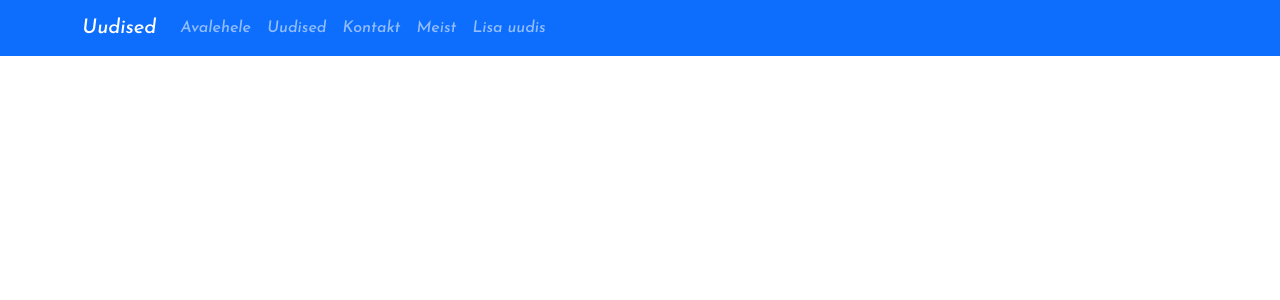
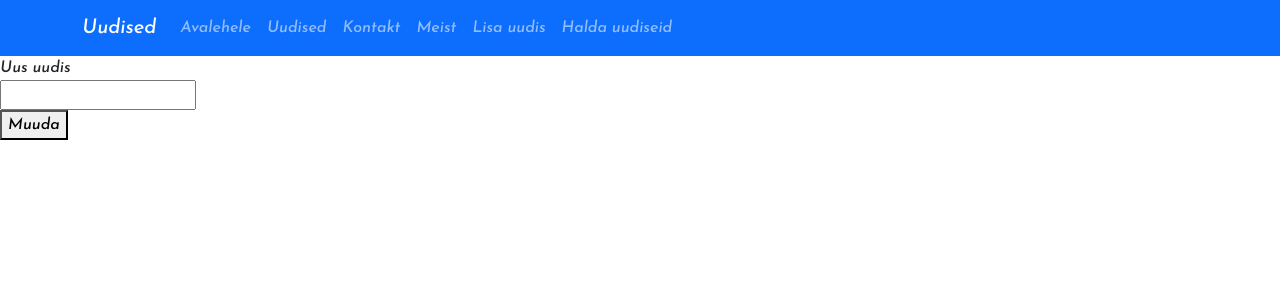
Before and after one commit to johansonK/Reacti-koolitus, a React (Create React App) app in the folder uudised/: page /muuda/1 in a window 1280 px wide. Shown: the top 300 px of the page. Built offline with nearby package versions, Linux system fonts and the light colour scheme.

Commit message:
localStorage, charAt

```diff
--- a/uudised/src/App.js
+++ b/uudised/src/App.js
@@ -9,6 +9,9 @@ import Uudised from './pages/Uudised';
 import Kontakt from './pages/Kontakt';
 import Meist from './pages/Meist';
 import LisaUudis from './pages/LisaUudis';
+import HaldaUudiseid from './pages/HaldaUudiseid';
+import YksUudis from './pages/YksUudis';
+import MuudaUudis from './pages/MuudaUudis';
 
 function App() {
   return (
@@ -23,6 +26,7 @@ function App() {
             <Nav.Link as={Link} to="/kontakt">Kontakt</Nav.Link>
             <Nav.Link as={Link} to="/meist">Meist</Nav.Link>
             <Nav.Link as={Link} to="/lisa-uudis">Lisa uudis</Nav.Link>
+            <Nav.Link as={Link} to="/halda">Halda uudiseid</Nav.Link>
           </Nav>
         </Container>
       </Navbar>
@@ -35,6 +39,9 @@ function App() {
         <Route path="kontakt" element={ <Kontakt/> }/>
         <Route path="meist" element={ <Meist/> }/>
         <Route path="lisa-uudis" element={ <LisaUudis/> } />
+        <Route path="halda" element={<HaldaUudiseid/>}  />
+        <Route path="uudis/:index" element={<YksUudis/>}  />
+        <Route path="muuda/:index" element={<MuudaUudis/>}  />
       </Routes>
 
     </div>
--- /dev/null
+++ b/uudised/src/pages/HaldaUudiseid.js
@@ -0,0 +1,28 @@
+import React, {useState} from 'react'
+import {Link} from "react-router-dom"
+
+function HaldaUudiseid() {
+
+
+const [uudised, uuendaUudised] = useState (JSON.parse(localStorage.getItem("uudised")) || [])
+
+const kustuta = (index) => {
+    uudised.splice(index,1);
+    uuendaUudised(uudised.slice());
+    localStorage.setItem("uudised", JSON.stringify(uudised));
+}
+
+  return (
+    <div>
+        {uudised.map((yksUudis, index) =>
+        <div key={index}>
+          <Link to={"/muuda/" + index}>
+          <div>{yksUudis}</div>
+          </Link>
+        <button onClick={() => kustuta(index)}>Kustuta</button>
+        </div>)}
+    </div>
+  )
+}
+
+export default HaldaUudiseid
--- a/uudised/src/pages/LisaUudis.js
+++ b/uudised/src/pages/LisaUudis.js
@@ -1,7 +1,8 @@
-import {useRef} from "react";
+import {useRef, useState} from "react";
 
 function LisaUudis() {
 
+    const [message, setMessage] = useState("");
     const uudiseRef = useRef();
 
     const lisaUusUudis = () => {
@@ -17,10 +18,23 @@ function LisaUudis() {
 
     }
 
+    const kontrolli = () => {
+        setMessage("");
+        if (uudiseRef.current.value.charAt(0) === uudiseRef.current.value.charAt(0).toLowerCase())
+        {setMessage("Sisestasid uudise v2ikse t2hega, palun paranda!")
+        }
+
+        if (uudiseRef.current.value.includes("  ")) {
+            setMessage("Sisestasid kaks tyhikust, palun paranda!")
+        }
+    }
+
+
     return (
         <div>
+            <div>{message}</div>
             <label >Uudise nimi</label>
-            <input ref={uudiseRef} type="text" />
+            <input onChange={kontrolli} ref={uudiseRef} type="text" />
             <button onClick={lisaUusUudis}>Lisa uudis</button>
         </div>
       );
--- /dev/null
+++ b/uudised/src/pages/MuudaUudis.js
@@ -0,0 +1,25 @@
+import React, {useRef} from 'react'
+import {useParams} from "react-router-dom"
+
+function MuudaUudis() {
+
+const {index} = useParams();
+const uudisRef = useRef();
+const uudisedLS = JSON.parse(localStorage.getItem("uudised")) || [];
+const leitudUudis = uudisedLS[index];
+
+const muuda = () => {
+    uudisedLS[index] = uudisRef.current.value;
+    localStorage.setItem("uudised", JSON.stringify(uudisedLS));
+}
+
+  return (
+    <div>
+        <label>Uus uudis</label> <br />
+        <input ref={uudisRef} defaultValue={leitudUudis} type="text" /> <br />
+        <button onClick={muuda}>Muuda</button> <br />
+    </div>
+  )
+}
+
+export default MuudaUudis
--- a/uudised/src/pages/Uudised.js
+++ b/uudised/src/pages/Uudised.js
@@ -1,3 +1,5 @@
+import {Link} from "react-router-dom"
+
 
 function Uudised() {
 
@@ -8,7 +10,10 @@ function Uudised() {
       <div> See on uudisteleht, nahtav localhost:3001/uudised aadressil</div>
       {uudised.length === 0 && <div> Ühtegi uudist hetkel pole! Peagi lisame uudised</div>}
       {uudised.map((yksUudis, index) =>
-      <div key={index} >{yksUudis}
+      <div key={index} >
+        <Link to={"/uudis/" + index}>
+        <div>{yksUudis}</div>
+        </Link>
       </div>)}
   </div>)
 }
--- /dev/null
+++ b/uudised/src/pages/YksUudis.js
@@ -0,0 +1,19 @@
+import React from 'react'
+import {useParams} from "react-router-dom"
+
+function YksUudis() {
+
+    const {index} = useParams()
+
+    const uudised = JSON.parse(localStorage.getItem("uudised")) || [];
+
+    const leitudUudis = uudised[index];
+
+
+
+  return (
+    <div>Uudis: {leitudUudis}</div>
+  )
+}
+
+export default YksUudis
```
Also changed, not shown: 1 other file (tests, documents, lock files or other folders).
